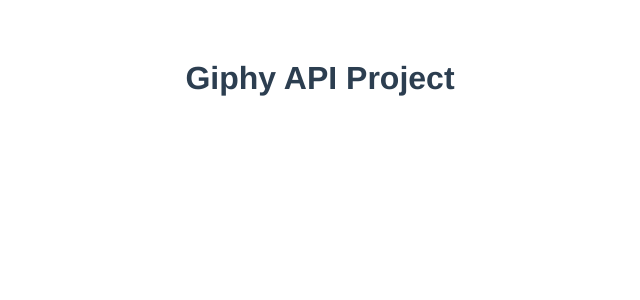
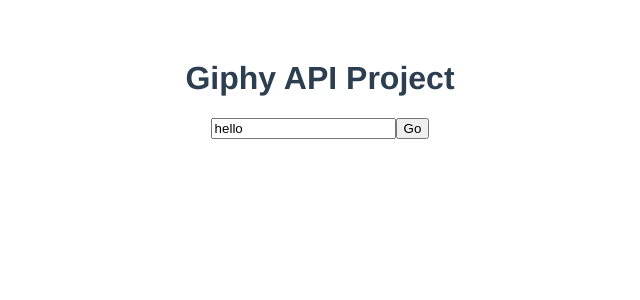
Before and after one commit to ahawkz/giphy-api, a Vue app: page / in a window 1280 px wide. Shown: the top 300 px of the page, without its empty margins (320-960 px from the left). Built offline with nearby package versions, Linux system fonts and the light colour scheme.

Commit message:
added an input field with a v-model directive, and a method that is called on click event

```diff
--- a/package.json
+++ b/package.json
@@ -8,6 +8,7 @@
     "lint": "vue-cli-service lint"
   },
   "dependencies": {
+    "axios": "^0.25.0",
     "core-js": "^3.6.5",
     "vue": "^3.0.0"
   },
--- a/src/components/ApiContainer.vue
+++ b/src/components/ApiContainer.vue
@@ -1,14 +1,31 @@
 <template>
-  <div class="hello">
+  <div class="api-container">
     <h1>{{ msg }}</h1>
+    <!-- use v-model directive for two-way data binding -->
+    <input type="text" v-model="userInput">
+    <button @click="searchGifs">Go</button>
   </div>
 </template>
 
 <script>
+  // import axios from "axios";
+
   export default {
     name: 'ApiContainer',
     props: {
       msg: String
+    },
+    //function called data that returns an object
+    data(){
+      return {
+        userInput: 'hello'
+      };
+    },
+    methods: {
+      searchGifs() {
+        console.log('searchin for gifs');
+        console.log(this.userInput);
+      }
     }
  }
 </script>
```
Also changed, not shown: 1 other file (tests, documents, lock files or other folders). Lines whose indentation alone changed are shown as unchanged.
